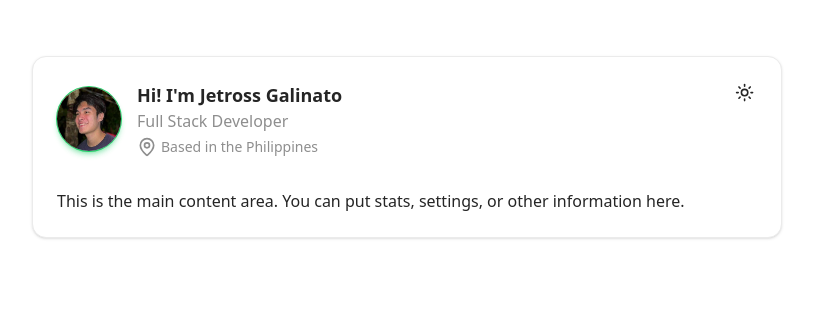
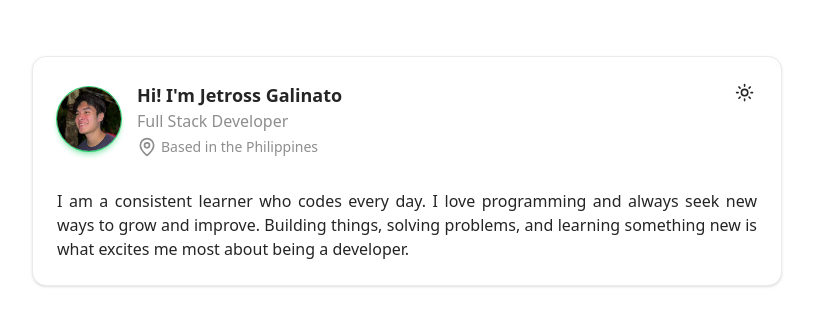
Before and after one commit to Jetrossgalinato/jetross-dev, a Next.js app: page /landing in a window 1280 px wide. Shown: the top 326 px of the page, without its empty margins (233-1046 px from the left). Built offline with nearby package versions, Linux system fonts and the light colour scheme.

Commit message:
added texts on Header

```diff
--- a/src/app/landing/components/Header.tsx
+++ b/src/app/landing/components/Header.tsx
@@ -45,9 +45,11 @@ export default function Header() {
           </div>
         </CardHeader>
         <CardContent>
-          <p>
-            This is the main content area. You can put stats, settings, or other
-            information here.
+          <p className="text-md text-justify">
+            I am a consistent learner who codes every day. I love programming
+            and always seek new ways to grow and improve. Building things,
+            solving problems, and learning something new is what excites me most
+            about being a developer.
           </p>
         </CardContent>
       </Card>
```
